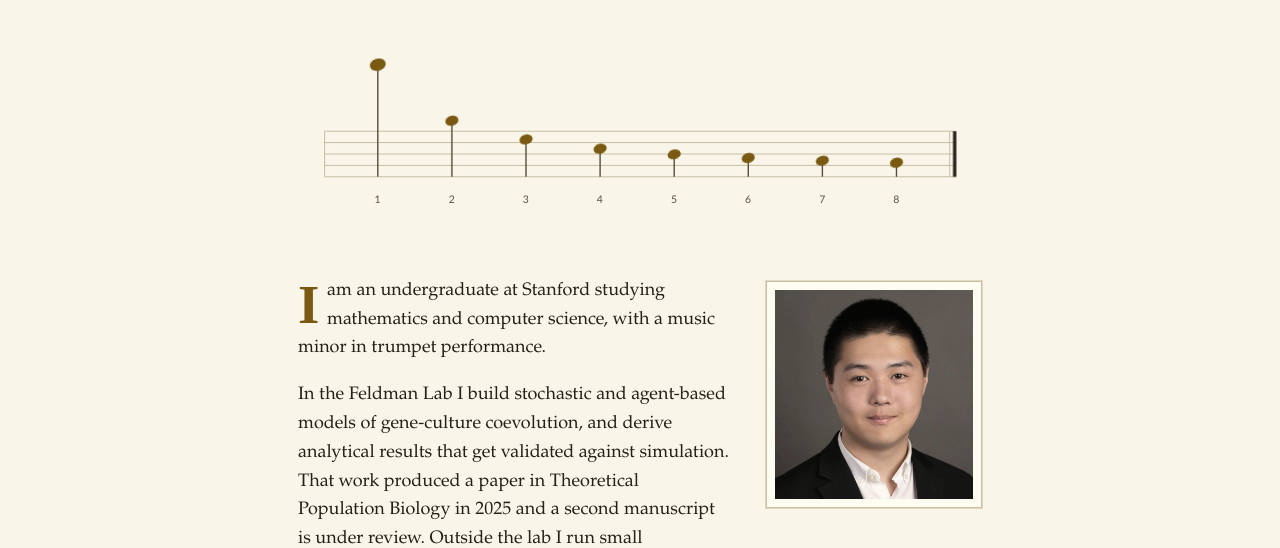
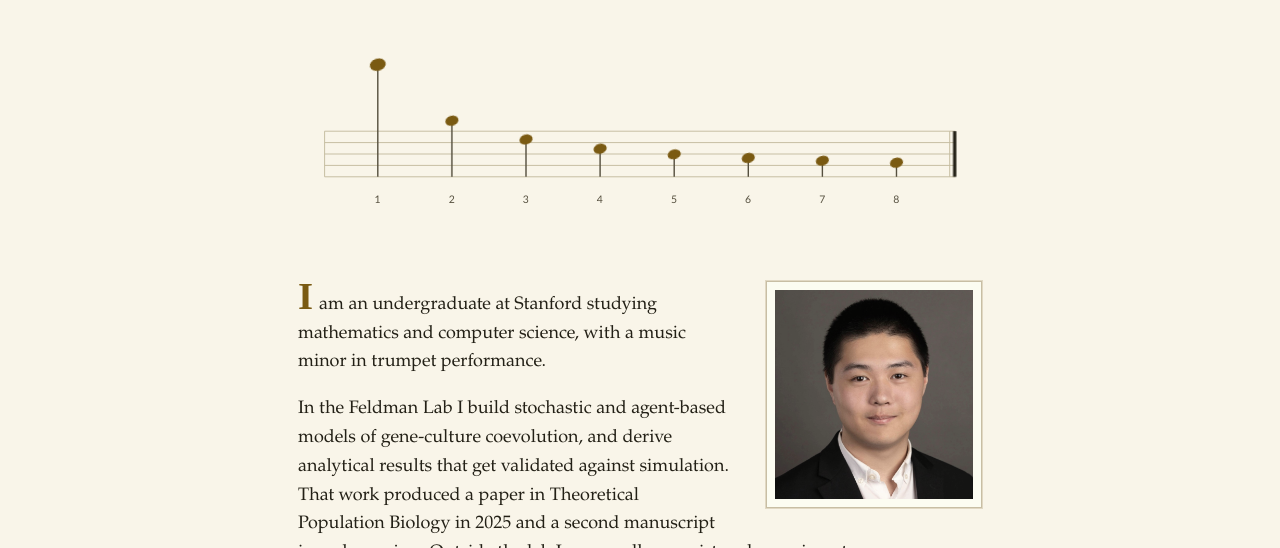
Before and after one commit to syz2026/syz2026.github.io, an Astro site: page / in a window 1280 px wide. Shown: the part 252-800 px from the top of the page. Built offline with nearby package versions, Linux system fonts and the light colour scheme; Astro itself is replaced by a stand-in of ours.

Commit message:
Make the opening initial letter-agnostic and the section rise fail-safe
The drop cap assumed a wide glyph. A dropped initial has to cut a
rectangular column out of the paragraph, which "I" cannot do, so it read
as a stray large letter rather than an initial, and it would have broken
differently for every other first letter. A raised initial sits on the
baseline and needs no column, so it works for any letter and the opening
sentence can be rewritten freely.

The section-entry keyframes no longer touch opacity. Animating from
opacity 0 on a scroll timeline can leave a heading invisible whenever the
timeline is inactive, which happens on a page short enough not to scroll
and when printing. Moving transform alone makes the worst case a heading
sitting seven pixels low.

```diff
--- a/src/pages/index.astro
+++ b/src/pages/index.astro
@@ -87,14 +87,16 @@ import { pages } from '../data/pages';
     margin-top: 0.25rem;
   }
 
-  /* The drop cap opens the program note. */
+  /* A raised initial rather than a dropped one. A drop cap has to cut a
+     rectangular column out of the text, which a narrow glyph cannot do, and
+     the bio happens to open on "I". Setting the initial on the baseline works
+     for any letter, so the opening sentence can be rewritten freely. */
   .bio p:first-of-type::first-letter {
     font-family: var(--font-display);
     font-weight: 700;
-    font-size: 3.05em;
-    line-height: 0.82;
-    float: left;
-    padding: 0.1em 0.14em 0 0;
+    font-size: 2.15em;
+    line-height: 1;
+    padding-right: 0.04em;
     color: var(--accent);
   }
 
--- a/src/styles/global.css
+++ b/src/styles/global.css
@@ -260,13 +260,15 @@ main {
   }
 }
 
+/* Transform only, deliberately. Animating opacity from 0 on a scroll timeline
+   risks leaving a heading invisible whenever the timeline is inactive, which
+   happens on a page too short to scroll and when printing. The worst case here
+   is a heading sitting 7px low, which nobody will notice. */
 @keyframes section-in {
   from {
-    opacity: 0;
     transform: translateY(7px);
   }
   to {
-    opacity: 1;
     transform: translateY(0);
   }
 }
@@ -483,8 +485,9 @@ main {
     display: none;
   }
 
-  /* Scroll-driven animation could leave headings at their start state in
-     a print snapshot; force the final state. */
+  /* A print snapshot can catch the scroll-driven animation at its start
+     state, which would offset the heading. Harmless now that the keyframes
+     move nothing but transform, and still not what should go on paper. */
   .section > h2 {
     animation: none;
   }
```
